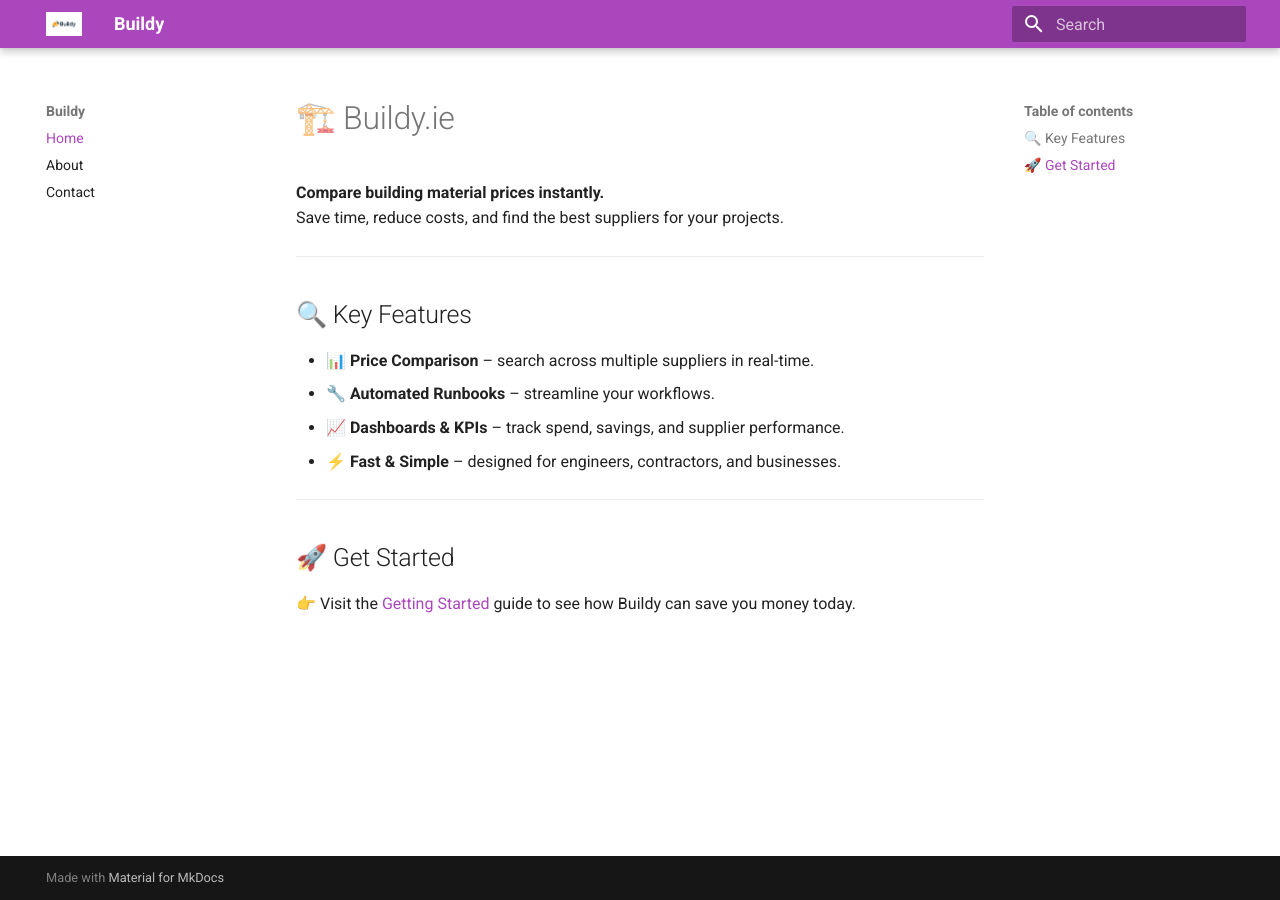
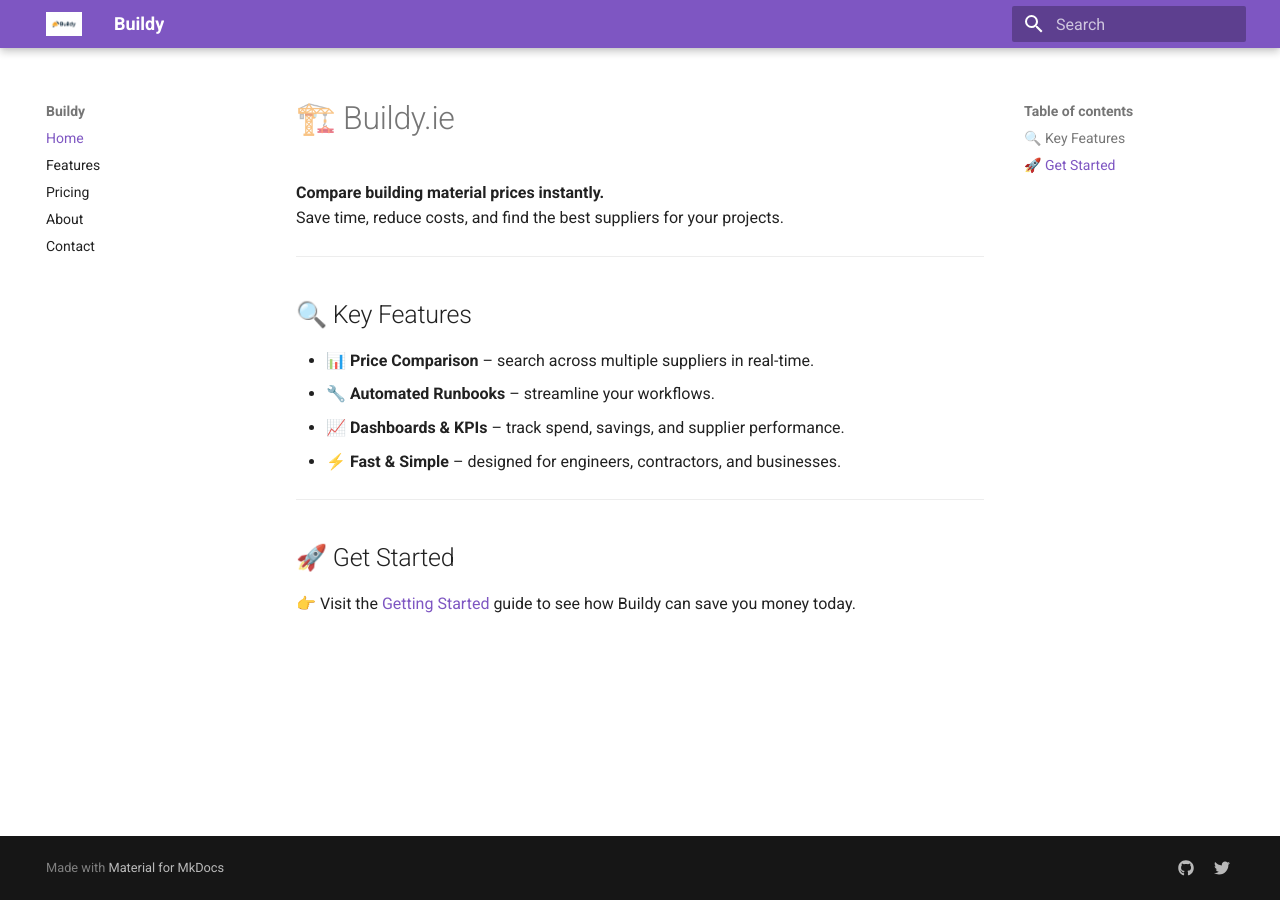
Before and after one commit to Kello54/Buildy, an MkDocs documentation site: the page built from docs/index.md, in a window 1280 px wide. Built offline with MkDocs 1.6.1 and Material for MkDocs 9.7.7, drawn with Linux system fonts in a browser that asks for light colours.

Commit message:
Update mkdocs.yml

```diff
--- a/mkdocs.yml
+++ b/mkdocs.yml
@@ -1,17 +1,22 @@
 site_name: Buildy
 site_url: https://kello54.github.io/Buildy/
-site_description: Buildy.ie – building material price comparison website
+site_description: Compare building material prices instantly
 
 theme:
   name: material
   palette:
-    - scheme: default
-      primary: purple
-      accent: amber
-  logo: images/logo.png   # shows in header
+    primary: deep purple
+    accent: amber
+  font:
+    text: Roboto
+    code: Roboto Mono
+  logo: images/logo.png       # ✅ your uploaded logo
+  # favicon: images/favicon.png  # (optional – add later)
 
 nav:
   - Home: index.md
+  - Features: features.md
+  - Pricing: pricing.md
   - About: about.md
   - Contact: contact.md
 
@@ -19,6 +24,15 @@
   - admonition
   - codehilite
   - footnotes
-  - meta
   - toc:
       permalink: true
+
+plugins:
+  - search
+
+extra:
+  social:
+    - icon: fontawesome/brands/github
+      link: https://github.com/kello54/Buildy
+    - icon: fontawesome/brands/twitter
+      link: https://twitter.com/
```
